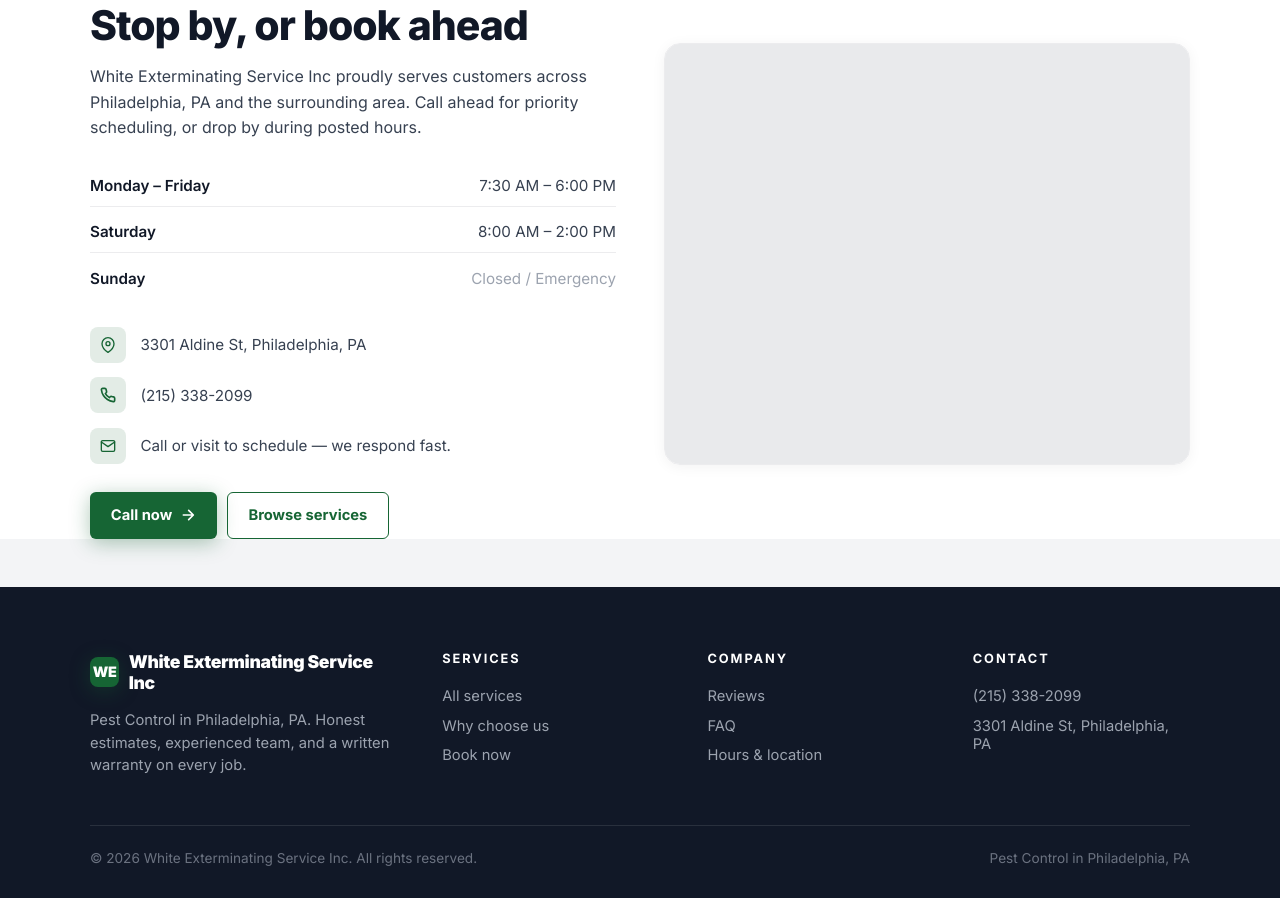
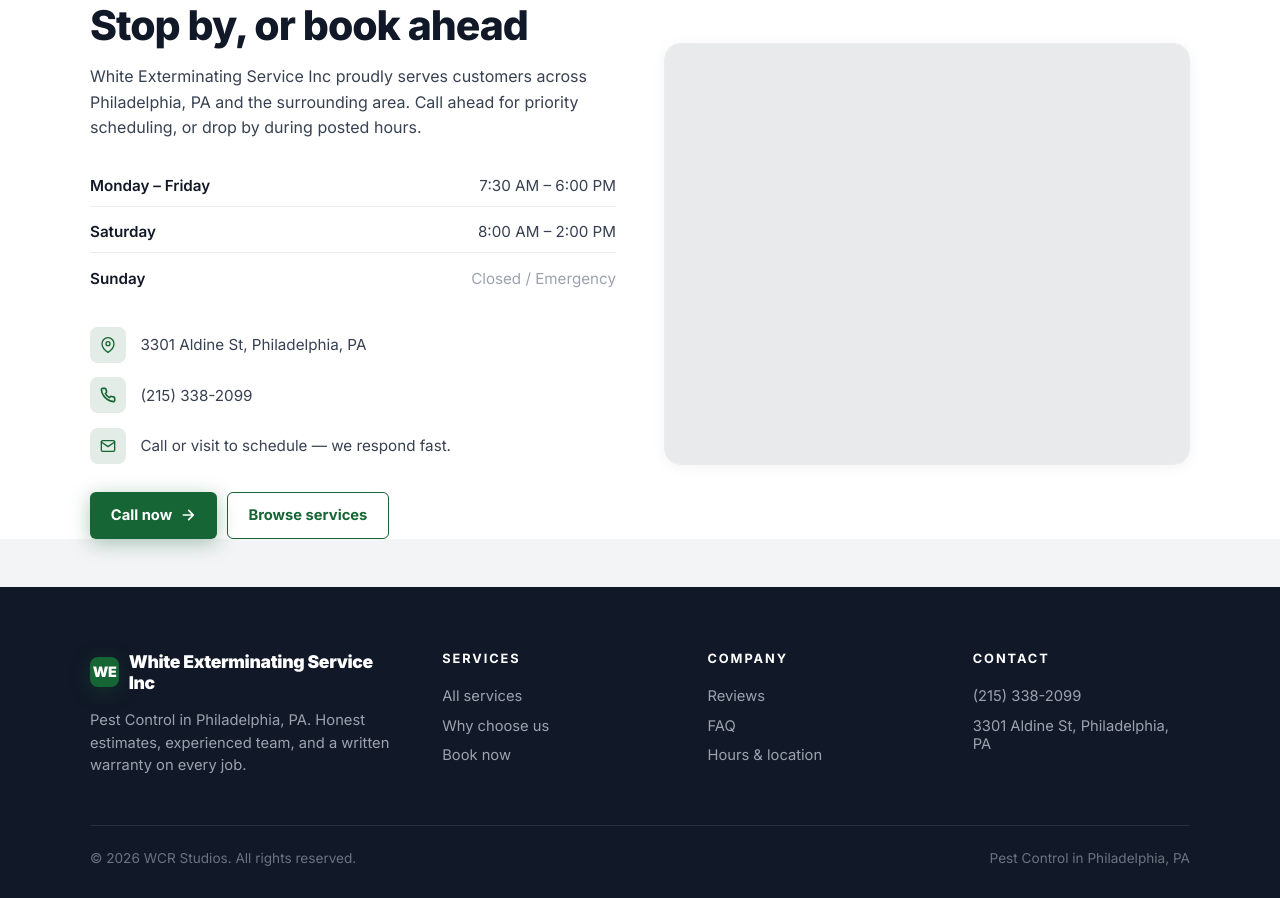
Before and after one commit to Wrenbjor/trades--white-exterminating-service-inc, a plain HTML site: page index.html in a window 1280 px wide. Shown: the part 4331-5229 px from the top of the page. Drawn offline with nearby package versions, Linux system fonts and the light colour scheme; no server answers.

Commit message:
Update site

```diff
--- a/index.html
+++ b/index.html
@@ -565,7 +565,7 @@ footer{background:#111827;color:#cbd5d1;padding:4rem 2rem 2rem}
     </div>
   </div>
   <div class="foot-bottom">
-    <div>&copy; 2026 White Exterminating Service Inc. All rights reserved.</div>
+    <div>&copy; 2026 WCR Studios. All rights reserved.</div>
     <div>Pest Control in Philadelphia, PA</div>
   </div>
 </footer>
```
